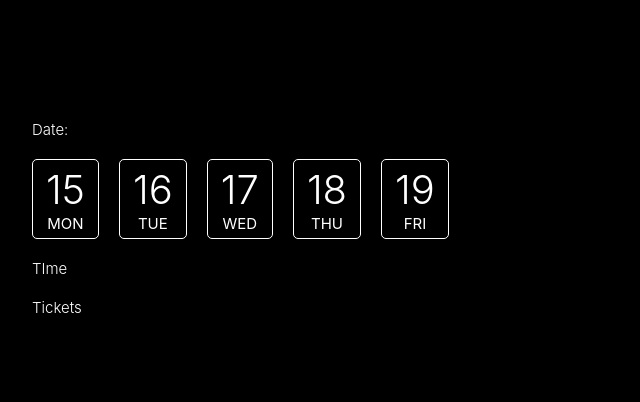
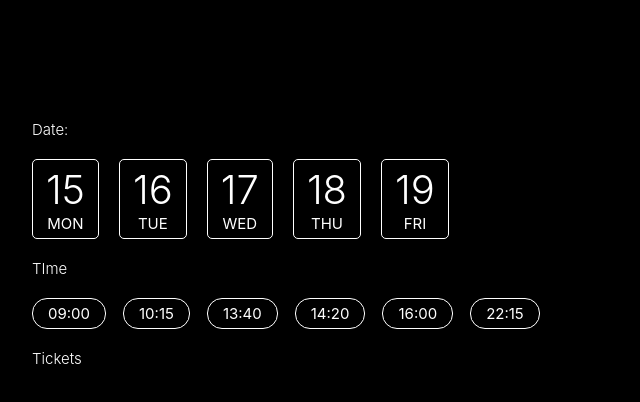
Before and after one commit to dangnguyen1004/film-booking, a React (Create React App) app: page / in a window 1280 px wide. Shown: the part 763-1165 px from the top of the page, without its empty margins (0-640 px from the left). Built offline with nearby package versions, Linux system fonts and the light colour scheme.

Commit message:
detail page - time picker

```diff
--- a/src/component/BuyTicketSection.jsx
+++ b/src/component/BuyTicketSection.jsx
@@ -1,5 +1,6 @@
 import React from 'react';
 import DayPicker from './DayPicker';
+import TimePicker from './TimePicker';
 
 function BuyTicketSection(props) {
     const styles = {
@@ -19,13 +20,22 @@ function BuyTicketSection(props) {
         { day: 19, weekday: "FRI" },
     ];
 
+    const times = [
+        {time: '09:00'},
+        {time: '10:15'},
+        {time: '13:40'},
+        {time: '14:20'},
+        {time: '16:00'},
+        {time: '22:15'},
+    ]
+
     return (
         <div style={{display: 'flex', color: 'white', marginTop: 160}}>
             <div style={{width: '50%'}}>
                 <div style={styles.title}>Date:</div>
                 <DayPicker days={days}></DayPicker>
                 <div style={styles.title}>TIme</div>
-                {/* pick time */}
+                <TimePicker times={times}></TimePicker>
                 <div style={styles.title}>Tickets</div>
                 {/* order */}
             </div>
--- a/src/component/DayPicker.jsx
+++ b/src/component/DayPicker.jsx
@@ -31,7 +31,6 @@ function DayPicker({days}) {
     };
 
 
-
     const [selectedDay, setSelectedDay] = useState();
 
     const handleSelect = (day) => {
--- /dev/null
+++ b/src/component/TimePicker.jsx
@@ -0,0 +1,46 @@
+import React, { useState } from "react";
+import color from "../config/color";
+
+function TimePicker({ times }) {
+    const styles = {
+        cardContainer: {
+            display: "flex",
+            justifyContent: "center",
+            alignItems: "center",
+            border: "1px solid white",
+            padding: "5px 15px",
+            fontSize: 15,
+            fontWeight: 400,
+            color: color.white,
+            borderRadius: 15,
+            marginRight: 17,
+            cursor: 'pointer'
+        },
+        isSelected: {
+            border: "1px solid #ffc107",
+        },
+    };
+
+    const [selectedTime, setSelectedTime] = useState();
+
+    const handleSelect = (time) => setSelectedTime(time);
+
+    return (
+        <div style={{ display: "flex" }}>
+            {times.map((time) => (
+                <div
+                    onClick={() => handleSelect(time.time)}
+                    style={
+                        selectedTime && selectedTime === time.time
+                            ? { ...styles.cardContainer, ...styles.isSelected }
+                            : styles.cardContainer
+                    }
+                >
+                    {time.time}
+                </div>
+            ))}
+        </div>
+    );
+}
+
+export default TimePicker;
```
